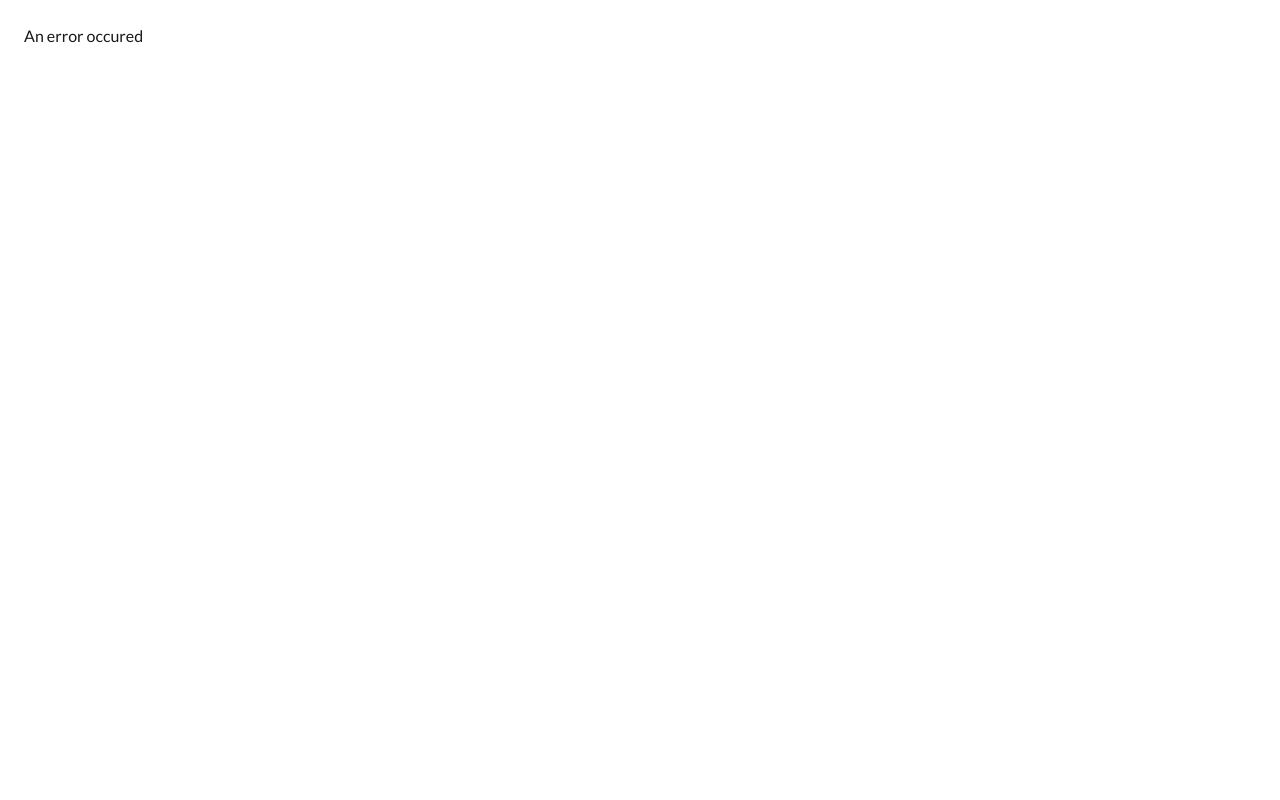
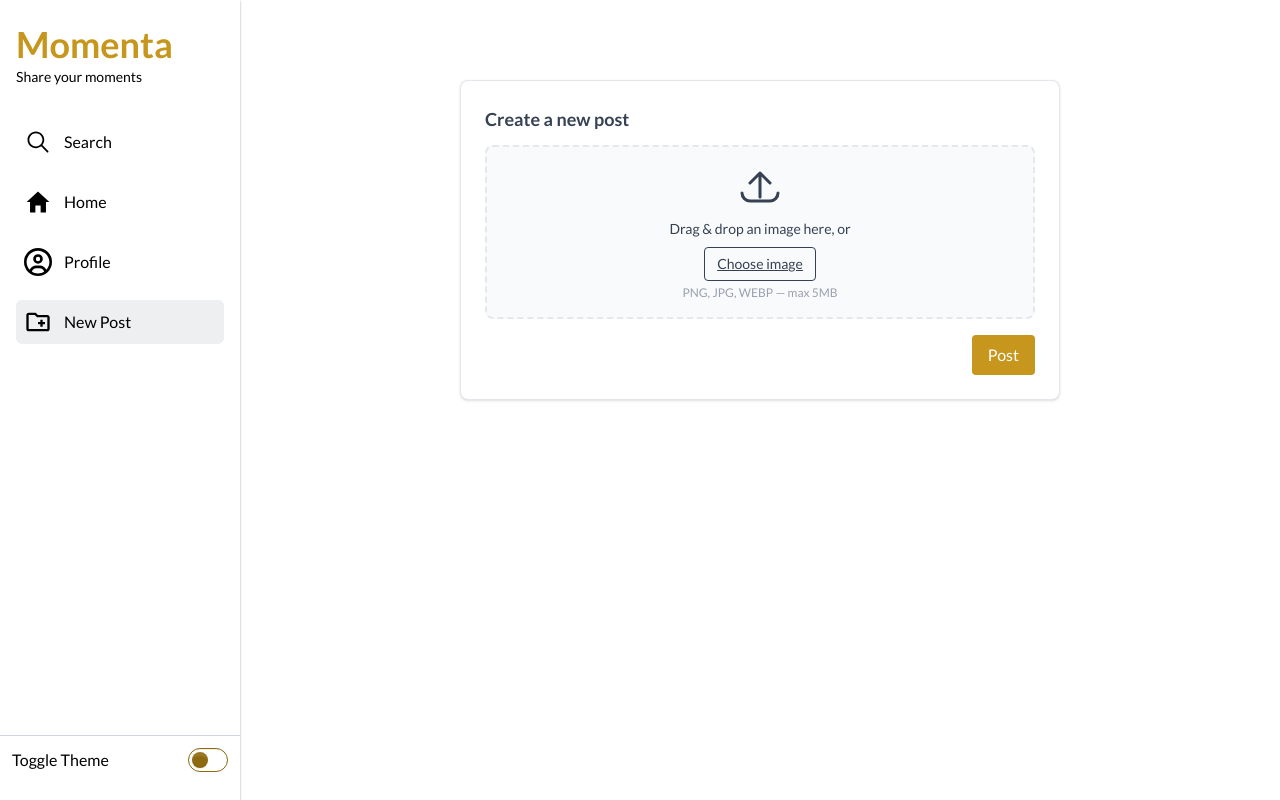
Before and after one commit to Umar-Farooq-5757/Momenta, a React (Vite) app in the folder client/: page /newpost in a window 1280 px wide. Before the commit this address had no page. Built offline with nearby package versions, Linux system fonts and the light colour scheme; a web font is replaced by a local one.

Commit message:
create post page

```diff
--- a/client/src/App.jsx
+++ b/client/src/App.jsx
@@ -1,5 +1,5 @@
 import { useEffect } from "react";
-import { Outlet, useLocation } from "react-router-dom";
+import { Navigate, Outlet, useLocation } from "react-router-dom";
 import { LuMenu } from "react-icons/lu";
 import Sidebar from "./components/Sidebar";
 import { useAppContext } from "./context/AppContext";
--- a/client/src/assets/assets.js
+++ b/client/src/assets/assets.js
@@ -157,7 +157,6 @@ export const dummyUsers = [
     following: [],
   },
 ];
-
 
 
 export const dummyPosts = [
--- a/client/src/components/Sidebar.jsx
+++ b/client/src/components/Sidebar.jsx
@@ -2,6 +2,7 @@ import { IoMdHome } from "react-icons/io";
 import { IoIosSearch } from "react-icons/io";
 import { FaRegCircleUser } from "react-icons/fa6";
 import { IoMdClose } from "react-icons/io";
+import { MdOutlineCreateNewFolder } from "react-icons/md";
 import "../App.css";
 import { useAppContext } from "../context/AppContext";
 import { NavLink } from "react-router-dom";
@@ -39,14 +40,17 @@ const Sidebar = () => {
           <IoIosSearch className="size-7" />
           <p className="text-md">Search</p>
         </NavLink>
-               <NavLink to={'/'} onClick={()=>setIsSidebarOpen(false)} className={({ isActive }) =>`active:scale-90 w-full flex items-center mb-4 gap-3 ${isActive ? `${isDark?'bg-[#1a1a1a]':'bg-[#eeeff0]'} ` : ''}  ${isDark ? "hover:bg-[#1a1a1a]" : "hover:bg-gray-100"} transition-all cursor-pointer rounded-md pl-2 py-2`}>
-
+        <NavLink to={'/'} onClick={()=>setIsSidebarOpen(false)} className={({ isActive }) =>`active:scale-90 w-full flex items-center mb-4 gap-3 ${isActive ? `${isDark?'bg-[#1a1a1a]':'bg-[#eeeff0]'} ` : ''}  ${isDark ? "hover:bg-[#1a1a1a]" : "hover:bg-gray-100"} transition-all cursor-pointer rounded-md pl-2 py-2`}>
           <IoMdHome className="size-7" />
           <p className="text-md">Home</p>
         </NavLink>
-               <NavLink to={'/profile'} onClick={()=>setIsSidebarOpen(false)} className={({ isActive }) =>`active:scale-90 w-full flex items-center mb-4 gap-3 ${isActive ? `${isDark?'bg-[#1a1a1a]':'bg-[#eeeff0]'} ` : ''}  ${isDark ? "hover:bg-[#1a1a1a]" : "hover:bg-gray-100"} transition-all cursor-pointer rounded-md pl-2 py-2`}>
+        <NavLink to={'/profile'} onClick={()=>setIsSidebarOpen(false)} className={({ isActive }) =>`active:scale-90 w-full flex items-center mb-4 gap-3 ${isActive ? `${isDark?'bg-[#1a1a1a]':'bg-[#eeeff0]'} ` : ''}  ${isDark ? "hover:bg-[#1a1a1a]" : "hover:bg-gray-100"} transition-all cursor-pointer rounded-md pl-2 py-2`}>
           <FaRegCircleUser className="size-7" />
           <p className="text-md">Profile</p>
+        </NavLink>
+        <NavLink to={'/newpost'} onClick={()=>setIsSidebarOpen(false)} className={({ isActive }) =>`active:scale-90 w-full flex items-center mb-4 gap-3 ${isActive ? `${isDark?'bg-[#1a1a1a]':'bg-[#eeeff0]'} ` : ''}  ${isDark ? "hover:bg-[#1a1a1a]" : "hover:bg-gray-100"} transition-all cursor-pointer rounded-md pl-2 py-2`}>
+          <MdOutlineCreateNewFolder className="size-7" />
+          <p className="text-md">New Post</p>
         </NavLink>
       </section>
 
--- a/client/src/context/AppContext.jsx
+++ b/client/src/context/AppContext.jsx
@@ -25,4 +25,3 @@ export const AppContextProvider = ({ children }) => {
 export const useAppContext = () => {
   return useContext(AppContext);
 };
-87
--- a/client/src/main.jsx
+++ b/client/src/main.jsx
@@ -9,6 +9,7 @@ import Profile from "./pages/Profile.jsx";
 import Search from "./pages/Search.jsx";
 import Error from "./pages/Error.jsx";
 import Login from "./pages/Login.jsx";
+import NewPost from "./pages/NewPost.jsx";
 
 const router = createBrowserRouter([
   {
@@ -32,6 +33,10 @@ const router = createBrowserRouter([
         path: "/search",
         element: <Search />,
       },
+      {
+        path: "/newpost",
+        element: <NewPost />,
+      },
     ],
   },
 ]);
--- /dev/null
+++ b/client/src/pages/NewPost.jsx
@@ -0,0 +1,204 @@
+import React, { useState, useRef, useEffect } from "react";
+import { useAppContext } from "../context/AppContext";
+
+export default function NewPost() {
+  const { isDark } = useAppContext();
+  const [file, setFile] = useState(null);
+  const [preview, setPreview] = useState(null);
+  const [caption, setCaption] = useState("");
+  const [error, setError] = useState("");
+  const [isSubmitting, setIsSubmitting] = useState(false);
+  const inputRef = useRef(null);
+  const dropRef = useRef(null);
+
+  const MAX_FILE_SIZE = 5 * 1024 * 1024; // 5MB
+  const CAPTION_MAX = 2200;
+
+  useEffect(() => {
+    if (!file) {
+      setPreview(null);
+      return;
+    }
+    const url = URL.createObjectURL(file);
+    setPreview(url);
+    return () => URL.revokeObjectURL(url);
+  }, [file]);
+
+  // handle a single File object
+  const handleFile = (f) => {
+    setError("");
+    if (!f) return;
+    // basic mime check + fallback
+    if (!f.type || !f.type.startsWith("image/")) {
+      // sometimes type can be empty; try extension fallback
+      const name = (f.name || "").toLowerCase();
+      if (!name.match(/\.(jpg|jpeg|png|webp|gif|heic)$/)) {
+        setError("Only image files are allowed (jpg, png, webp, gif).");
+        return;
+      }
+    }
+    if (f.size > MAX_FILE_SIZE) {
+      setError("Image is too large. Max size is 5MB.");
+      return;
+    }
+    setFile(f);
+
+    // Clear the input value so selecting the same file later will still fire onChange
+    if (inputRef.current) inputRef.current.value = "";
+  };
+
+  const onInputChange = (e) => {
+    const f = e.target.files && e.target.files[0];
+    handleFile(f);
+  };
+
+  const onDragOver = (e) => {
+    e.preventDefault();
+    dropRef.current?.classList.add("ring-2", "ring-offset-2");
+  };
+  const onDragLeave = (e) => {
+    e.preventDefault();
+    dropRef.current?.classList.remove("ring-2", "ring-offset-2");
+  };
+  const onDrop = (e) => {
+    e.preventDefault();
+    dropRef.current?.classList.remove("ring-2", "ring-offset-2");
+    const f = e.dataTransfer?.files?.[0];
+    if (f) handleFile(f);
+  };
+
+  const removeImage = () => {
+    setFile(null);
+    setPreview(null);
+    setError("");
+    if (inputRef.current) inputRef.current.value = "";
+  };
+
+  const handleSubmit = async (e) => {
+    e.preventDefault();
+    setError("");
+    if (!file) {
+      setError("Please choose an image before posting.");
+      return;
+    }
+    if (caption.length > CAPTION_MAX) {
+      setError(`Caption can't be longer than ${CAPTION_MAX} characters.`);
+      return;
+    }
+    setIsSubmitting(true);
+    try {
+      const formData = new FormData();
+      formData.append("image", file);
+      formData.append("caption", caption);
+
+      // Replace with your API endpoint
+      const res = await fetch("/api/posts", {
+        method: "POST",
+        body: formData,
+      });
+
+      if (!res.ok) throw new Error("Upload failed");
+      setCaption("");
+      removeImage();
+      alert("Post uploaded successfully");
+    } catch (err) {
+      console.error(err);
+      setError(err.message || "Something went wrong while uploading.");
+    } finally {
+      setIsSubmitting(false);
+    }
+  };
+
+  return (
+    <section className="w-full min-h-screen flex justify-center items-start py-20">
+      <form
+        onSubmit={handleSubmit}
+        className={`${isDark ? "bg-[#0e0e0e] text-white" : "bg-white text-gray-700"} max-w-[600px] w-full mx-4 p-6 rounded-lg border ${isDark ? "border-gray-800/60" : "border-gray-300/60"} shadow-sm`}
+        aria-labelledby="new-post-title"
+      >
+        <h2 id="new-post-title" className="text-lg font-semibold mb-3">
+          Create a new post
+        </h2>
+
+        <div
+          ref={dropRef}
+          onDragOver={onDragOver}
+          onDragLeave={onDragLeave}
+          onDrop={onDrop}
+          className={`relative rounded-lg border-2 border-dashed p-4 flex flex-col items-center justify-center gap-3 transition ${isDark ? "border-gray-700 bg-[#0b0b0b]" : "border-gray-200 bg-gray-50"}`}
+        >
+          <input
+            ref={inputRef}
+            id="image"
+            name="image"
+            type="file"
+            accept="image/*"
+            onChange={onInputChange}
+            className="sr-only"
+          />
+
+          {!preview ? (
+            <>
+              <div className="flex flex-col items-center text-center">
+                <svg xmlns="http://www.w3.org/2000/svg" className="h-12 w-12 mb-2" fill="none" viewBox="0 0 24 24" strokeWidth="1.5" stroke="currentColor" aria-hidden>
+                  <path strokeLinecap="round" strokeLinejoin="round" d="M3 15a4 4 0 004 4h10a4 4 0 004-4M7 10l5-5 5 5M12 5v12" />
+                </svg>
+                <p className="text-sm">Drag & drop an image here, or</p>
+                <button
+                  type="button"
+                  onClick={() => inputRef.current?.click()}
+                  className="mt-2 inline-flex items-center gap-2 rounded px-3 py-1.5 text-sm font-medium cursor-pointer border focus:outline-none focus:ring-2 focus:ring-offset-2"
+                >
+                  <span className="underline">Choose image</span>
+                </button>
+                <p className="text-xs mt-1 text-gray-400">PNG, JPG, WEBP — max 5MB</p>
+              </div>
+            </>
+          ) : (
+            <div className="w-full flex flex-col md:flex-row gap-4 items-start">
+              <div className="w-full md:w-1/2">
+                <div className="rounded overflow-hidden border">
+                  <img src={preview} alt="Preview" className="w-full h-56 object-contain bg-black/5" />
+                </div>
+                <div className="mt-2 flex items-center gap-2">
+                  <button type="button" onClick={() => inputRef.current?.click()} className="text-sm px-3 py-1 rounded border">
+                    Change
+                  </button>
+                  <button type="button" onClick={removeImage} className="text-sm px-3 py-1 rounded border">
+                    Remove
+                  </button>
+                </div>
+              </div>
+
+              <div className="flex-1 w-full">
+                <p className="text-xs text-gray-400">Selected file: {file?.name} ({(file?.size / 1024 / 1024).toFixed(2)} MB)</p>
+                <label className="block mt-3 font-medium" htmlFor="caption">
+                  Caption
+                </label>
+                <textarea
+                  id="caption"
+                  value={caption}
+                  onChange={(e) => setCaption(e.target.value)}
+                  maxLength={CAPTION_MAX}
+                  rows={5}
+                  placeholder="Write a caption..."
+                  className={`w-full resize-none mt-1 border rounded p-3 outline-none ${isDark ? "bg-[#0b0b0b] border-gray-800 text-white" : "bg-white border-gray-200 text-gray-700"}`}
+                />
+                <div className="mt-2 flex items-center justify-between text-xs text-gray-400">
+                  <span>{caption.length}/{CAPTION_MAX}</span>
+                  <span>{error ? <span className="text-rose-500">{error}</span> : null}</span>
+                </div>
+              </div>
+            </div>
+          )}
+        </div>
+
+        <div className="mt-4 flex items-center justify-end gap-3">
+          <button type="submit" disabled={isSubmitting} className={`px-4 py-2 rounded font-medium ${isSubmitting ? "opacity-60 cursor-not-allowed" : "bg-[#c7961c] text-white"}`}>
+            {isSubmitting ? "Posting..." : "Post"}
+          </button>
+        </div>
+      </form>
+    </section>
+  );
+}
--- a/client/src/pages/Search.jsx
+++ b/client/src/pages/Search.jsx
@@ -14,7 +14,7 @@ const Search = () => {
       className="grow min-h-screen my-3  md:my-0 pt-12 md:pt-8 px-0 md:px-6 lg:px-8"
     >
       {/* Search bar */}
-      <div className={`flex items-center mb-10 mx-2 text-sm ${isDark?'bg-black':'bg-white'} h-12 border pl-2 rounded border-gray-500/30 w-[95%] max-w-screen`}>
+      <div className={`flex items-center mb-4 mx-2 text-sm ${isDark?'bg-black':'bg-white'} h-12 border pl-2 rounded border-gray-500/30 w-[95%] max-w-screen`}>
         <input
           className={`px-2  w-full h-full outline-none bg-transparent ${isDark?'placeholder:text-gray-500 text-white':'text-gray-500'}`}
           type="text"
@@ -42,13 +42,17 @@ const Search = () => {
       {/* Users */}
       <section className="px-1 sm:px-2 min-h-[70vh]">
         {dummyUsers.length>0?
-        dummyUsers.filter((user)=>user.username.toLowerCase().includes(searchQuery.toLowerCase()))
+      <>
+      {searchQuery? <p>Showing results for "{searchQuery}"</p>:<p>All Users</p>}
+        {dummyUsers.filter((user)=>user.username.toLowerCase().includes(searchQuery.toLowerCase()))
         .map((user,i)=>{
           return (
         <UserCard key={i} username={user.username}/>
 
           )
-        }):
+        })}
+      </>
+      :
         <div className="flex items-center text-2xl sm:text-3xl text-gray-400 gap-3"><MdErrorOutline className="size-10"/> No users found</div>
         }
       </section>
```
